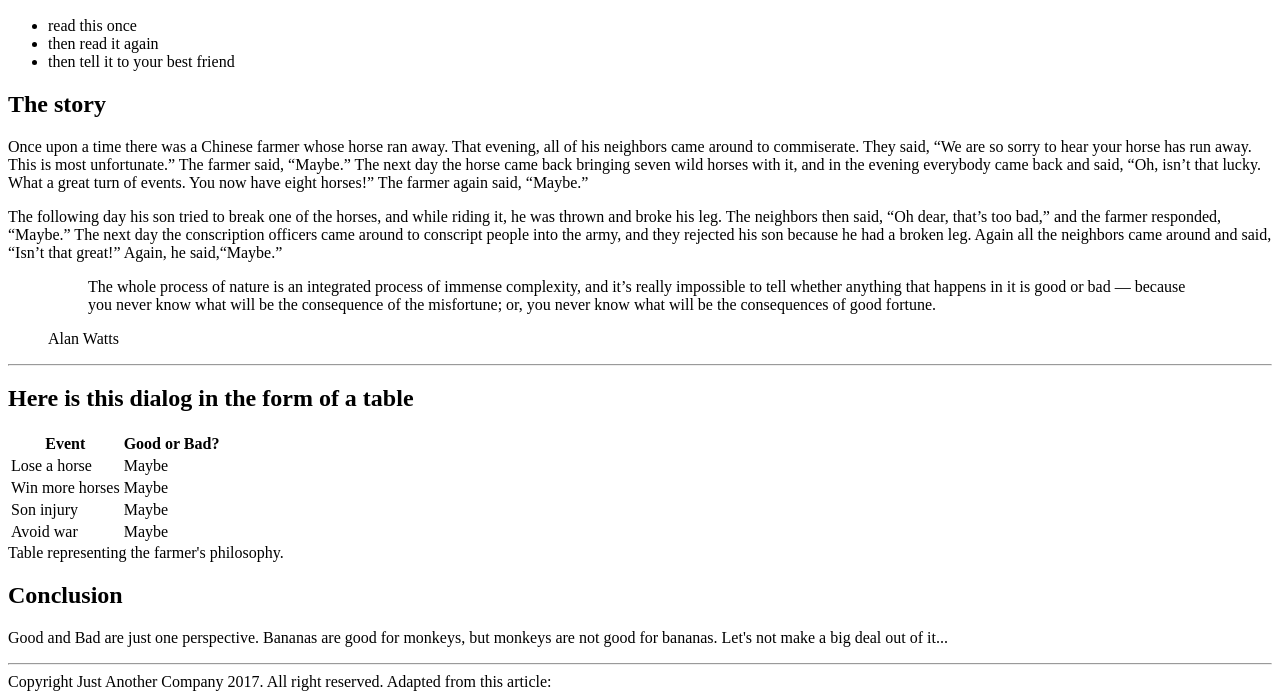
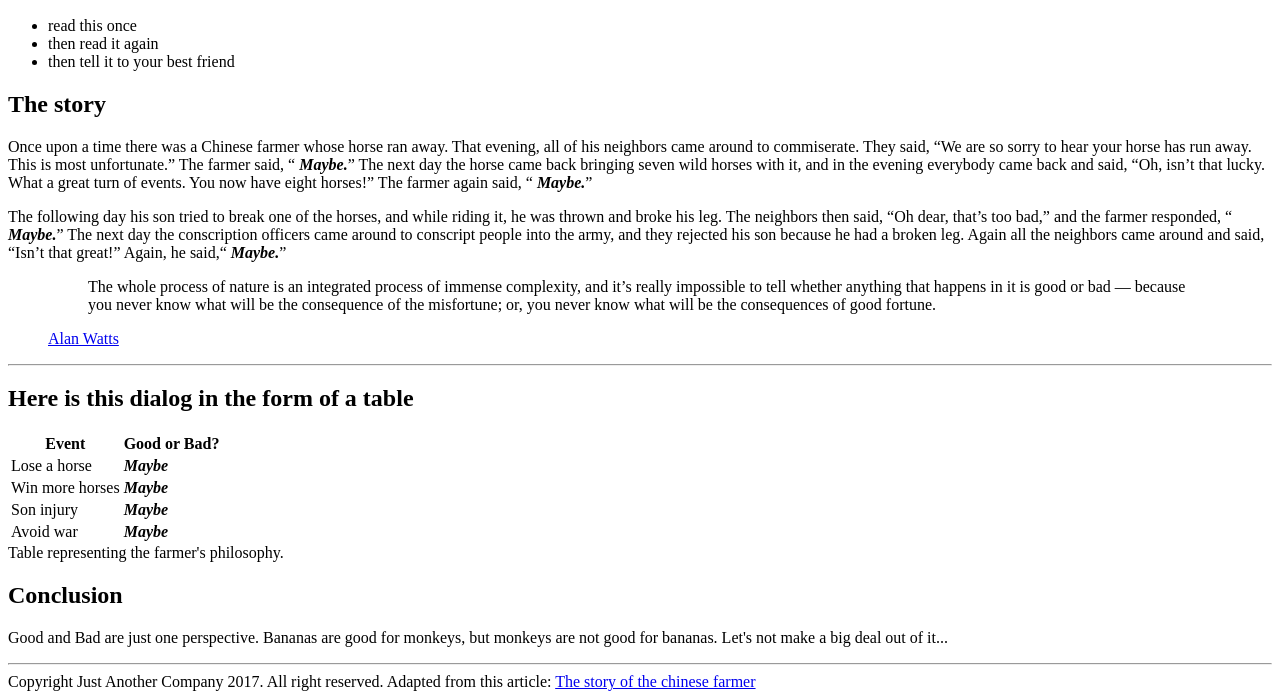
Before and after one commit to Avanhellemont/progressive-enhancement, a plain HTML site: page index.html in a window 1280 px wide. Shown: the part 452-1151 px from the top of the page. Drawn offline with Linux system fonts and the light colour scheme.

Commit message:
progressive-enhancement

```diff
--- a/index.html
+++ b/index.html
@@ -8,12 +8,22 @@
   </head>
   <body>
     <header>
-      <h1>The Story of the Chinese Farmer</h1>
+      <h1>
+        The Story of the
+        <a
+          href="https://www.youtube.com/watch?v=byQrdnq7_H0"
+          target="_blank"
+          title="Alan Watts ~ The Story of the Chinese Farmer"
+        >
+          Chinese Farmer</a
+        >
+      </h1>
       <section>
         <figure>
           <img
             src="https://cdn-images-1.medium.com/max/1000/1*2PCmLZyzQaF2pyKYkSTFpA.jpeg"
             alt="image"
+            title="image"
           />
           <figcaption>11 may 2016, Alexandre Gorius</figcaption>
         </figure>
@@ -38,36 +48,57 @@
             >We are so sorry to hear your horse has run away. This is most
             unfortunate.</q
           >
-          The farmer said, <q>Maybe.</q> The next day the horse came back
-          bringing seven wild horses with it, and in the evening everybody came
-          back and said,
+          The farmer said,
+          <q
+            ><em><strong> Maybe.</strong></em></q
+          >
+          The next day the horse came back bringing seven wild horses with it,
+          and in the evening everybody came back and said,
           <q
             >Oh, isn’t that lucky. What a great turn of events. You now have
             eight horses!</q
           >
-          The farmer again said, <q>Maybe.</q>
+          The farmer again said,
+          <q
+            ><em><strong> Maybe.</strong></em></q
+          >
         </p>
 
         <p>
           The following day his son tried to break one of the horses, and while
           riding it, he was thrown and broke his leg. The neighbors then said,
-          <q>Oh dear, that’s too bad,</q> and the farmer responded,
-          <q>Maybe.</q> The next day the conscription officers came around to
-          conscript people into the army, and they rejected his son because he
-          had a broken leg. Again all the neighbors came around and said,
-          <q>Isn’t that great!</q> Again, he said,<q>Maybe.</q>
+          <q>Oh dear, that’s too <span class="bad">bad</span>,</q> and the
+          farmer responded,
+          <q
+            ><em><strong> Maybe.</strong></em></q
+          >
+          The next day the conscription officers came around to conscript people
+          into the army, and they rejected his son because he had a broken leg.
+          Again all the neighbors came around and said,
+          <q>Isn’t that great!</q> Again, he said,<q
+            ><em><strong> Maybe.</strong></em></q
+          >
         </p>
 
         <figure>
           <blockquote>
             The whole process of nature is an integrated process of immense
             complexity, and it’s really impossible to tell whether anything that
-            happens in it is good or bad — because you never know what will be
+            happens in it is <span class="good"> good</span> or
+            <span class="bad"> bad</span> — because you never know what will be
             the consequence of the misfortune; or, you never know what will be
-            the consequences of good fortune.
+            the consequences of <span class="good">good</span> fortune.
           </blockquote>
 
-          <figcaption>Alan Watts</figcaption>
+          <figcaption>
+            <a
+              href="https://fr.wikipedia.org/wiki/Alan_Watts"
+              target="_blank"
+              title="Alan Watts"
+            >
+              Alan Watts</a
+            >
+          </figcaption>
         </figure>
       </section>
 
@@ -77,23 +108,33 @@
         <table>
           <tr>
             <th>Event</th>
-            <th>Good or Bad?</th>
+            <th>
+              <span class="good"> Good</span> or <span class="bad"> Bad</span>?
+            </th>
           </tr>
           <tr>
             <td>Lose a horse</td>
-            <td>Maybe</td>
+            <td>
+              <em><strong> Maybe</strong></em>
+            </td>
           </tr>
           <tr>
             <td>Win more horses</td>
-            <td>Maybe</td>
+            <td>
+              <em><strong> Maybe</strong></em>
+            </td>
           </tr>
           <tr>
             <td>Son injury</td>
-            <td>Maybe</td>
+            <td>
+              <em><strong> Maybe</strong></em>
+            </td>
           </tr>
           <tr>
             <td>Avoid war</td>
-            <td>Maybe</td>
+            <td>
+              <em><strong> Maybe</strong></em>
+            </td>
           </tr>
         </table>
         <caption>
@@ -103,9 +144,10 @@
       <section>
         <h2>Conclusion</h2>
         <p>
-          Good and Bad are just one perspective. Bananas are good for monkeys,
-          but monkeys are not good for bananas. Let's not make a big deal out of
-          it...
+          <span class="good"> Good</span> and <span class="bad"> Bad</span> are
+          just one perspective. Bananas are <span class="good"> good</span> for
+          monkeys, but monkeys are not <span class="good"> good</span> for
+          bananas. Let's not make a big deal out of it...
         </p>
       </section>
     </main>
@@ -118,7 +160,10 @@
 
         <a
           href="https://wellsbaum.blog/2018/01/27/alan-watts-the-story-of-the-chinese-farmer/"
-        ></a>
+          target="_blank"
+          title="Together as spiritual completeness"
+          >The story of the chinese farmer</a
+        >
       </footer>
     </section>
   </body>
```
